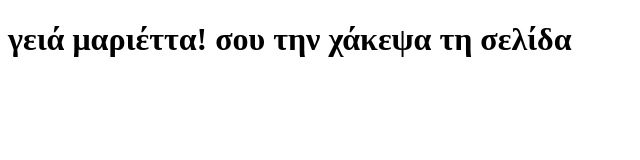
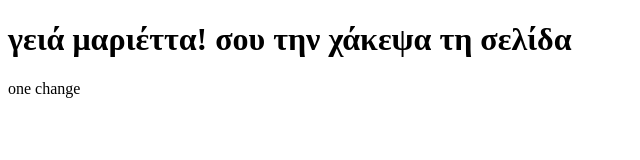
Before and after one commit to mar1etta123/mar1etta123.github.io, a plain HTML site: page index.html in a window 1280 px wide. Shown: the full height of the page, 0-640 px from the left. Drawn offline with Linux system fonts and the light colour scheme.

Commit message:
something

```diff
--- a/index.html
+++ b/index.html
@@ -8,5 +8,6 @@
 </head>
 <body>
   <h1>γειά μαριέττα! σου την χάκεψα τη σελίδα</h1>
+  <p>one change</p>
 </body>
 </html>
```
